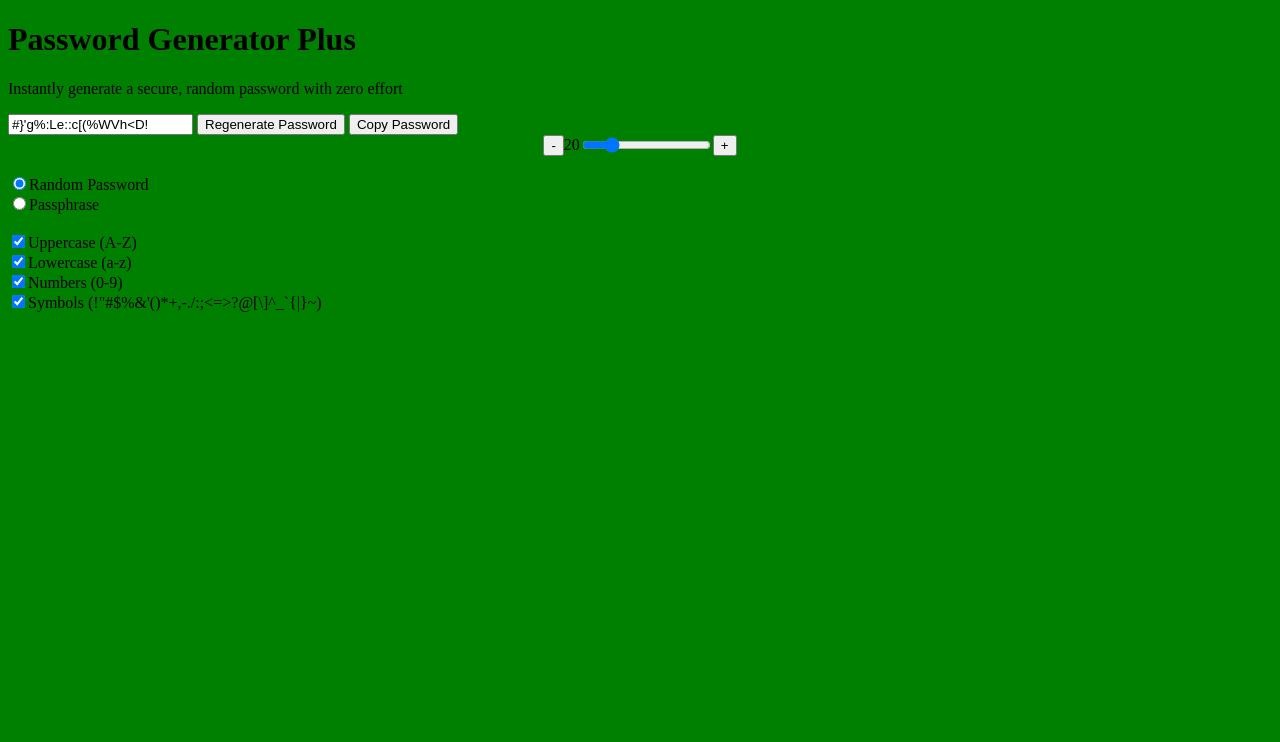
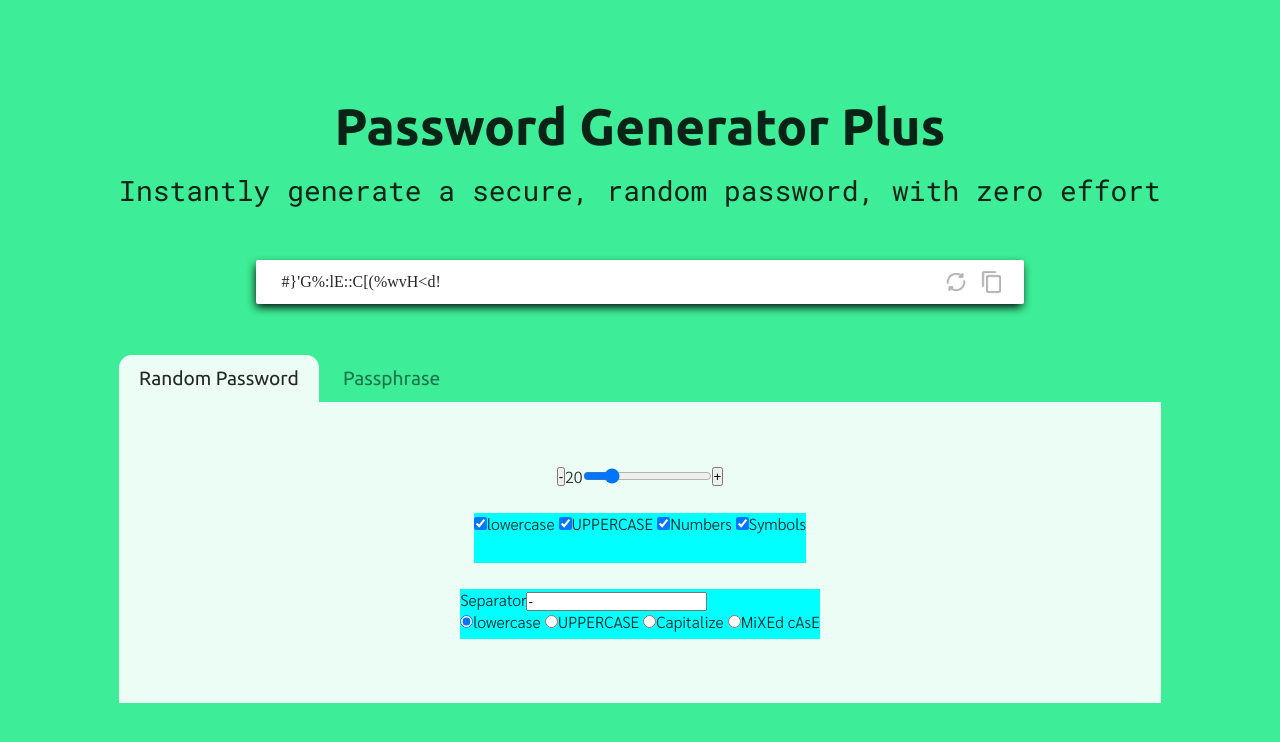
Before and after one commit to jilalat/password-generator, a plain HTML site: page index.html in a window 1280 px wide. Drawn offline with Linux system fonts and the light colour scheme.

Commit message:
edit style

```diff
--- a/index.html
+++ b/index.html
@@ -5,59 +5,63 @@
   <meta charset="UTF-8">
   <meta http-equiv="X-UA-Compatible" content="IE=edge">
   <meta name="viewport" content="width=device-width, initial-scale=1.0">
+  <link rel="preconnect" href="https://fonts.googleapis.com">
+  <link rel="preconnect" href="https://fonts.gstatic.com" crossorigin>
+  <link
+    href="https://fonts.googleapis.com/css2?family=Roboto+Mono&family=Sarabun:wght@300&family=Ubuntu:wght@400;700&display=swap"
+    rel="stylesheet">
   <link rel="stylesheet" type="text/css" href="./style.css" />
   <script src="./script.js" defer></script>
   <title>Password Generator</title>
 </head>
 
-<body class="very-strong">
+<body class="flex very-strong">
   <div class="container">
-  <h1>Password Generator Plus</h1>
-  <p>Instantly generate a secure, random password with zero effort</p>
-  <div class="generated-password">
-    <input type="text" id="output" readonly>
-    <button class="regenerate-password">Regenerate Password</button>
-    <button class="copy-password">Copy Password</button>
+    <h1 class="title">Password Generator Plus</h1>
+    <p class="intro-paragraph">Instantly generate a secure, random password, with zero effort</p>
+
+    <div class="password-output">
+      <div id="output"></div>
+      <!-- <input type="text" id="output" readonly> -->
+      <div class="buttons-wrapper">
+        <button class="regenerate-password password-icon"></button>
+        <button class="copy-password password-icon"></button>
       </div>
-  <div class="password-length-wrapper">
+    </div>
+
+    <div class="customize-password">
+      <input type="radio" id="password-tab" class="tab" name="tab" checked><label for="password-tab">Random
+        Password</label>
+      <input type="radio" id="passphrase-tab" class="tab" name="tab"><label for="passphrase-tab">Passphrase</label>
+      <div class="tab-content">
+        <div class="password-length-wrapper flex">
           <button class="decrement-length">-</button>
           <span class="show-password-length"></span>
           <input type="range" class="password-length" value="20" min="1" max="100">
           <button class="increment-length">+</button>
         </div>
-  <div class="customize-password">
 
-    <br><input type="radio" id="password-tab" name="tab" checked><label for="password-tab">Random
-      Password</label>
-    <br><input type="radio" id="passphrase-tab" name="tab"><label for="passphrase-tab">Passphrase</label>
-
-<br/>
-<br/>
-    <div class="password-tab-content">
-      <input type="checkbox" id="password-uppercase" checked><label for="password-uppercase">Uppercase
-        (A-Z)</label>
-      <br><input type="checkbox" id="password-lowercase" checked><label for="password-lowercase">Lowercase
-        (a-z)</label>
-      <br><input type="checkbox" id="password-numbers" checked><label for="password-numbers">Numbers
-        (0-9)</label>
-      <br><input type="checkbox" id="password-symbols" checked><label for="password-symbols">Symbols
-        (!"#$%&'()*+,-./:;<=>?@[\]^_`{|}~)</label>
-      <br />
-
-    </div>
-    <br />
-    <div class="passphrase-tab-content">
-      <input type="text" id="passphrase-separator" value="-"><label for="passphrase-capitalize">Separator</label>
-      <br><input type="radio" id="passphrase-lowercase" checked name="passphrase"><label
-        for="passphrase-lowercase">Lowercase</label>
-      <br><input type="radio" id="passphrase-uppercase" name="passphrase"><label
-        for="passphrase-uppercase">Uppercase</label>
-      <br><input type="radio" id="passphrase-capitalize" name="passphrase"><label
-        for="passphrase-capitalize">Capitalize</label>
-      <br><input type="radio" id="passphrase-mixed-case" name="passphrase"><label for="passphrase-mixed-case">Mixed
-        Case</label>
+        <div class="password-tab-content tab-pass-content">
+          <input type="checkbox" id="password-lowercase" checked><label for="password-lowercase">lowercase</label>
+          <input type="checkbox" id="password-uppercase" checked><label for="password-uppercase">UPPERCASE</label>
+          <input type="checkbox" id="password-numbers" checked><label for="password-numbers">Numbers</label>
+          <input type="checkbox" id="password-symbols" checked><label for="password-symbols">Symbols</label>
         </div>
 
+        <div class="passphrase-tab-content tab-pass-content">
+          <div class="separator">
+            <label for="passphrase-capitalize">Separator</label><input type="text" id="passphrase-separator" value="-">
+          </div>
+          <input type="radio" id="passphrase-lowercase" class="radio-passphrase" checked name="passphrase"><label
+            for="passphrase-lowercase">lowercase</label>
+          <input type="radio" id="passphrase-uppercase" class="radio-passphrase" name="passphrase"><label
+            for="passphrase-uppercase">UPPERCASE</label>
+          <input type="radio" id="passphrase-capitalize" class="radio-passphrase" name="passphrase"><label
+            for="passphrase-capitalize">Capitalize</label>
+          <input type="radio" id="passphrase-mixed-case" class="radio-passphrase" name="passphrase"><label for="passphrase-mixed-case">MiXEd
+            cAsE</label>
+        </div>
+      </div>
     </div>
   </div>
 </body>
--- a/script.js
+++ b/script.js
@@ -1,4 +1,4 @@
-const body = document.querySelector("body");
+const body = document.querySelector('body');
 
 const output = document.getElementById('output');
 
@@ -561,11 +561,11 @@ const wordsList = [
 const getAvailableCharacters = () => {
   let availableCharacters = '';
 
-  const areAllChecked = PASSWORD_INPUTS.every(item => !item.checked);
-  if (areAllChecked) passwordUppercase.checked = 'checked';
+  if (PASSWORD_INPUTS.every(item => !item.checked))
+  passwordLowercase.checked = 'checked';
 
+  if (passwordLowercase.checked) availableCharacters += LOWERCASE_CHARACTERS;
   if (passwordUppercase.checked) availableCharacters += UPPERCASE_CHARACTERS;
-  if (passwordLowercase.checked) availableCharacters += LOWERCASE_CHARACTERS;
   if (passwordNumbers.checked) availableCharacters += NUMBERS_CHARACTERS;
   if (passwordSymbols.checked) availableCharacters += SYMBOLS_CHARACTERS;
 
@@ -607,7 +607,9 @@ const getPassPhraseCase = () => {
     const randomIndex = Math.floor(Math.random() * filterdCharacters.length);
     password += filterdCharacters[randomIndex];
   }
-  output.value = password;
+  // console.log(output)
+  // output.value = password;
+  output.textContent = password;
 })();
 
 const generatePassPhrase = () => {
@@ -622,29 +624,71 @@ const generatePassPhrase = () => {
     );
     PassPhrase.push(filterdPassPhraseCase[randomIndex]);
   }
-  output.value = PassPhrase.join(separator);
+  output.textContent = PassPhrase.join(separator);
 };
 // console.log(body.classList)
 // const addPasswordStrengthClassToBody = (class) => body.classList.add(class);
 
 const checkPasswordStrength = () => {
   if (passwordTab.checked) {
-    if (passwordLength.value >= 1 && passwordLength.value <= 3 ) { body.classList = "" ; body.classList.add("very-week") }
-    if (passwordLength.value >= 4 && passwordLength.value <= 7 ) { body.classList = "" ; body.classList.add("week")}
-    if (passwordLength.value >= 8 && passwordLength.value <= 11 ) { body.classList = "" ; body.classList.add("medium")}
-    if (passwordLength.value >= 12 && passwordLength.value <= 15 ) { body.classList = "" ; body.classList.add("good")}
-  if (passwordLength.value >= 16 && passwordLength.value <= 19 ) { body.classList = "" ; body.classList.add("strong")}
-  if (passwordLength.value >= 20 && passwordLength.value <= 63 ) { body.classList = "" ; body.classList.add("very-strong")}
-  if (passwordLength.value >= 64) { body.classList = "" ;body.classList.add("unbelievable")}
-} else {
-  if (passwordLength.value == 1) { body.classList = "" ; body.classList.add("very-week") }
-  if (passwordLength.value == 2) { body.classList = "" ; body.classList.add("week")}
-  if (passwordLength.value == 3) { body.classList = "" ; body.classList.add("medium")}
-  if (passwordLength.value == 4) { body.classList = "" ; body.classList.add("good")}
-  if (passwordLength.value == 5) { body.classList = "" ; body.classList.add("strong")}
-  if (passwordLength.value == 6) { body.classList = "" ; body.classList.add("very-strong")}
-  if (passwordLength.value > 6) { body.classList = "" ;body.classList.add("unbelievable")}
-}
+    if (passwordLength.value >= 1 && passwordLength.value <= 3) {
+      body.classList = 'flex';
+      body.classList.add('very-week');
+    }
+    if (passwordLength.value >= 4 && passwordLength.value <= 7) {
+      body.classList = 'flex';
+      body.classList.add('week');
+    }
+    if (passwordLength.value >= 8 && passwordLength.value <= 11) {
+      body.classList = 'flex';
+      body.classList.add('medium');
+    }
+    if (passwordLength.value >= 12 && passwordLength.value <= 15) {
+      body.classList = 'flex';
+      body.classList.add('good');
+    }
+    if (passwordLength.value >= 16 && passwordLength.value <= 19) {
+      body.classList = 'flex';
+      body.classList.add('strong');
+    }
+    if (passwordLength.value >= 20 && passwordLength.value <= 63) {
+      body.classList = 'flex';
+      body.classList.add('very-strong');
+    }
+    if (passwordLength.value >= 64) {
+      body.classList = 'flex';
+      body.classList.add('unbelievable');
+    }
+  } else {
+    if (passwordLength.value == 1) {
+      body.classList = 'flex';
+      body.classList.add('very-week');
+    }
+    if (passwordLength.value == 2) {
+      body.classList = 'flex';
+      body.classList.add('week');
+    }
+    if (passwordLength.value == 3) {
+      body.classList = 'flex';
+      body.classList.add('medium');
+    }
+    if (passwordLength.value == 4) {
+      body.classList = 'flex';
+      body.classList.add('good');
+    }
+    if (passwordLength.value == 5) {
+      body.classList = 'flex';
+      body.classList.add('strong');
+    }
+    if (passwordLength.value == 6) {
+      body.classList = 'flex';
+      body.classList.add('very-strong');
+    }
+    if (passwordLength.value > 6) {
+      body.classList = 'flex';
+      body.classList.add('unbelievable');
+    }
+  }
 };
 
 const isRandomPasswordOrPassPhrase = () => {
@@ -667,38 +711,23 @@ regeneratePassword.addEventListener('click', () => {
 });
 
 copyPassword.addEventListener('click', () => {
-  navigator.clipboard.writeText(output.value);
+  navigator.clipboard.writeText(output.textContent);
 });
-
-
-
-
 
 passwordLength.addEventListener('change', () => {
   isRandomPasswordOrPassPhrase();
   checkPasswordStrength();
 });
 passwordLength.addEventListener('mousedown', () => {
-  passwordLengthMouseDownState = true
+  passwordLengthMouseDownState = true;
 });
 passwordLength.addEventListener('mouseup', () => {
-  passwordLengthMouseDownState = false
+  passwordLengthMouseDownState = false;
 });
 passwordLength.addEventListener('mousemove', () => {
   passwordLengthMouseDownState && isRandomPasswordOrPassPhrase();
   checkPasswordStrength();
 });
-
-
-
-
-
-
-
-
-
-
-
 
 incrementPasswordLength.addEventListener('click', () => {
   passwordLength.value < 100 && passwordLength.value++;
--- a/style.css
+++ b/style.css
@@ -1,33 +1,220 @@
-body {
+:root {
+  /* --white-color: #ffffff; */
+  --very-week-color: #d1364e;
+  --week-color: #ff3f46;
+  --medium-color: #fe6f35;
+  --good-color: #fcae1e;
+  --strong-color: #9dce5b;
+  --very-strong-color: #3ded97;
+  --unbelievable-color: #00b4d8;
+  --tab-background: rgba(255, 255, 255, 0.9);
+  --container-padding: 24px;
 }
 
-body.very-week {background-color: brown;}
-body.week {background-color: red;}
-body.medium {background-color: pink;}
-body.good {background-color: orange;}
-body.strong {background-color: blue;}
-body.very-strong {background-color: green;}
-body.unbelievable {background-color: #ff0;}
-
-.container {
-  /* background-color: green; */
-max-width: 1366px;
-margin: 0 auto;
+* {
+  padding: 0;
+  margin: 0;
+  box-sizing: border-box;
 }
-#output {
-  /* caret-color: transparent; */
-  /* width: 100%; */
+body {
+  height: 100vh;
+  color: rgba(0, 0, 0, 0.85);
 }
 
-.password-length-wrapper {
+body.very-week {
+  background-color: var(--very-week-color);
+}
+body.week {
+  background-color: var(--week-color);
+}
+body.medium {
+  background-color: var(--medium-color);
+}
+body.good {
+  background-color: var(--good-color);
+}
+body.strong {
+  background-color: var(--strong-color);
+}
+body.very-strong {
+  background-color: var(--very-strong-color);
+}
+body.unbelievable {
+  background-color: var(--unbelievable-color);
+}
+.container {
+  max-width: calc(1366px + var(--container-padding));
+  padding: 0 var(--container-padding);
+  margin: 0 auto;
+  /* background: #000; */
+}
+.flex {
+  display: flex;
+  justify-content: center;
+  align-items: center;
+}
+
+.title {
+  font-size: clamp(32px, 4vw, 56px);
+  text-align: center;
+  font-family: 'Ubuntu', sans-serif;
+  font-weight: 700;
+}
+.intro-paragraph {
+  font-size: clamp(16px, 3vw, 28px);
+  text-align: center;
+  margin: 16px 0 clamp(40px, 4vw, 64px);
+  /* background: #000; */
+  font-family: 'Roboto Mono', monospace;
+}
+
+.password-output {
+  /* width: ; */
+
+  /* background: #fff; */
+  border-radius: 2px;
+  overflow: hidden;
+  position: relative;
+  /* border: 2px solid #000; */
+  padding: clamp(12px, 1vw, 20px) clamp(92px, 1vw, 96px) clamp(12px, 1vw, 20px)
+    clamp(14px, 2vw, 32px);
+  background-color: #fff;
+  box-shadow: rgb(0, 0, 0) -1px 4px 10px -1px;
+  max-width: 768px;
+  margin: 0 auto;
+  /* margin: 16px 0 clamp(40px, 4vw, 64px); */
+}
+
+#output {
+  /* border-radius: 24px; */
+  /* caret-color: transparent; */
+  /* padding: 0 120px 0 20px; */
+  width: 100%;
+  /* height: 100%; */
+  /* min-height: 50px; */
   display: flex;
   align-items: center;
-  justify-content: center;
+  /* background: #f00; */
+  /* outline: none; */
+  /* border: none; */
+  line-break: normal;
+  word-break: break-all;
+  /* -moz-user-select: none; */
+  /* -webkit-user-select: none; */
+  /* -khtml-user-select: none; */
+  /* user-select: none; */
+
+  -webkit-user-select: none; /* Safari */
+  -ms-user-select: none; /* IE 10 and IE 11 */
+  user-select: none; /* Standard syntax */
+
+  /* cursor: default; */
+  /* font-family: 'Barlow Condensed', sans-serif; */
 }
 
-#password-tab:checked ~ .passphrase-tab-content {
+.buttons-wrapper {
+  position: absolute;
+  top: 0;
+  right: 20px;
+  display: flex;
+  /* flex-direction: column; */
+  justify-content: space-between;
+  align-items: center;
+  height: 100%;
+  /* background: #f00; */
+  width: 60px;
+}
+.password-icon {
+  width: 24px;
+  height: 24px;
+  border: none;
+  cursor: pointer;
+  background-color: transparent;
+  transition: all 0.2s ease-in-out;
+  background-size: contain;
+  opacity: 0.3;
+}
+.password-icon:hover {
+  transform: scale(1.05);
+  opacity: 1;
+}
+.regenerate-password {
+  /* display: inline-block; */
+  background-image: url('./images/regenerate.png');
+}
+.copy-password {
+  background-image: url('./images/copy.png');
+  /* display: inline-block; */
+}
+
+.customize-password {
+  /* background: #0ff; */
+  margin-top: clamp(40px, 4vw, 64px);
+  font-family: 'Sarabun', sans-serif;
+  min-width: 299px;
+  /* text-align: center; */
+  /* background: #0ff; */
+}
+
+.tab {
   display: none;
 }
-#passphrase-tab:checked ~ .password-tab-content {
+.tab + label {
+  font-size: clamp(16px, 1.5vw, 20px);
+  font-family: 'Ubuntu', sans-serif;
+  font-weight: 400;
+  opacity: 0.6;
+  display: inline-block;
+  padding: 12px 20px;
+  cursor: pointer;
+}
+.tab:checked + label {
+  background-color: var(--tab-background);
+  border-bottom: 0;
+  opacity: 1;
+  border-radius: clamp(12px, 1vw, 16px) clamp(12px, 1vw, 16px)  0 0;
+}
+#password-tab:checked  ~ .passphrase-tab-content {
   display: none;
 }
+#password-tab:checked ~ .password-tab-content {
+}
+#passphrase-tab:checked  ~ .password-tab-content {
+  display: none;
+}
+.tab-pass-content {
+  background: #0ff;
+  height: 50px;
+  /* margin-top: clamp(26px, 2vw, 32px); */
+  width: fit-content;
+  margin: clamp(26px, 2vw, 32px) auto 0;
+}
+.tab-pass-content input{
+/* display: none; */
+  /* height: 50px; */
+  /* margin-top: clamp(26px, 2vw, 32px); */
+  /* width: fit-content; */
+  /* margin: clamp(26px, 2vw, 32px) auto 0; */
+}
+.tab-pass-content > input:checked + label {
+  /* background: #00f; */
+
+  /* height: 50px; */
+  /* margin-top: clamp(26px, 2vw, 32px); */
+  /* width: fit-content; */
+  /* margin: clamp(26px, 2vw, 32px) auto 0; */
+}
+.tab-pass-content > label {
+  /* background: #00f; */
+  /* height: 50px; */
+  /* margin-top: clamp(26px, 2vw, 32px); */
+  /* width: fit-content; */
+  /* margin: clamp(26px, 2vw, 32px) auto 0; */
+}
+.tab-content {
+  padding: clamp(36px, 5vw, 72px) clamp(14px, 2vw, 32px);
+  background-color: var(--tab-background);
+
+}
+.password-length-wrapper {
+}
```
Also changed, not shown: images/copy.png (added), images/regenerate.png (added). Lines whose indentation alone changed are shown as unchanged.
